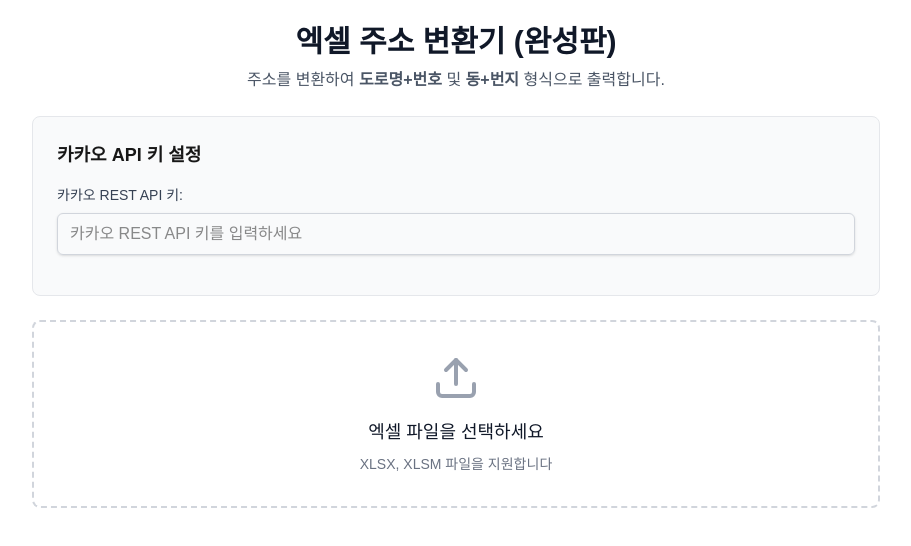
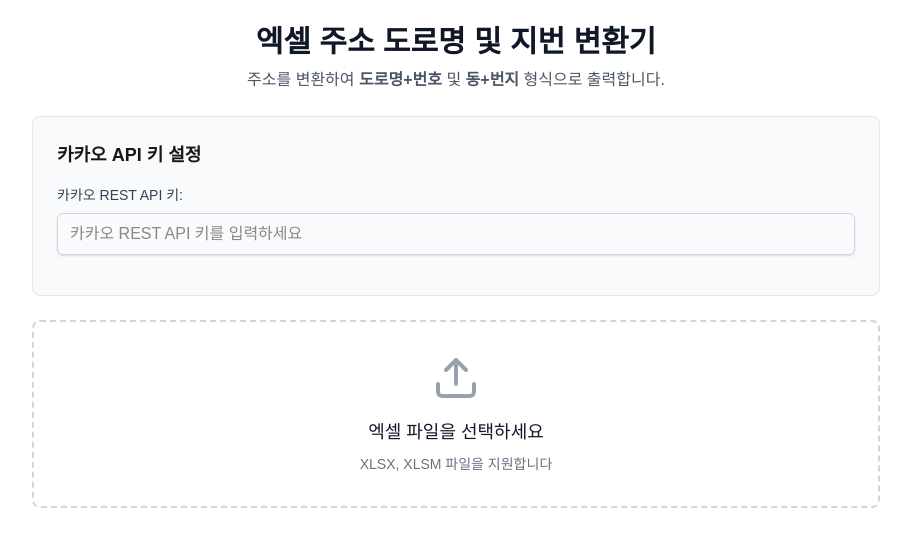
Before and after one commit to kyumin7487/change_streetnumber, a Next.js app: page / in a window 1280 px wide. Shown: the top 546 px of the page, without its empty margins (184-1095 px from the left). Built offline with nearby package versions, Linux system fonts and the light colour scheme.

Commit message:
fix :: fix title

```diff
--- a/app/page.tsx
+++ b/app/page.tsx
@@ -189,7 +189,7 @@
     return (
         <div className="max-w-4xl mx-auto p-6 space-y-6">
             <div className="text-center">
-                <h1 className="text-3xl font-bold text-gray-900 mb-2">엑셀 주소 변환기 (완성판)</h1>
+                <h1 className="text-3xl font-bold text-gray-900 mb-2">엑셀 주소 도로명 및 지번 변환기</h1>
                 <p className="text-gray-600">주소를 변환하여 <b>도로명+번호</b> 및 <b>동+번지</b> 형식으로 출력합니다.</p>
             </div>
 
```
